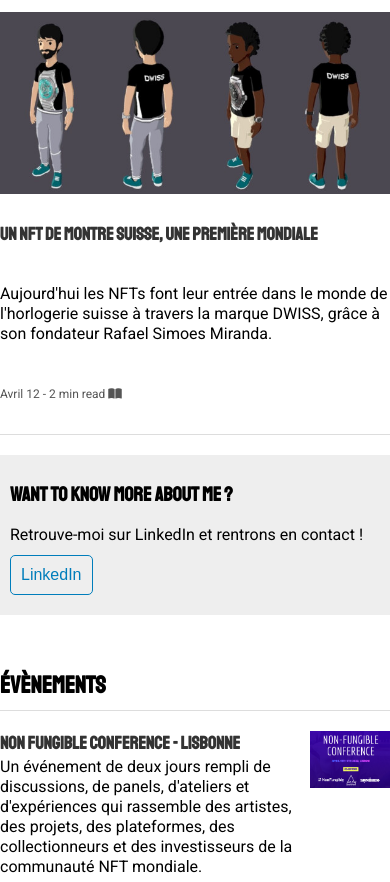
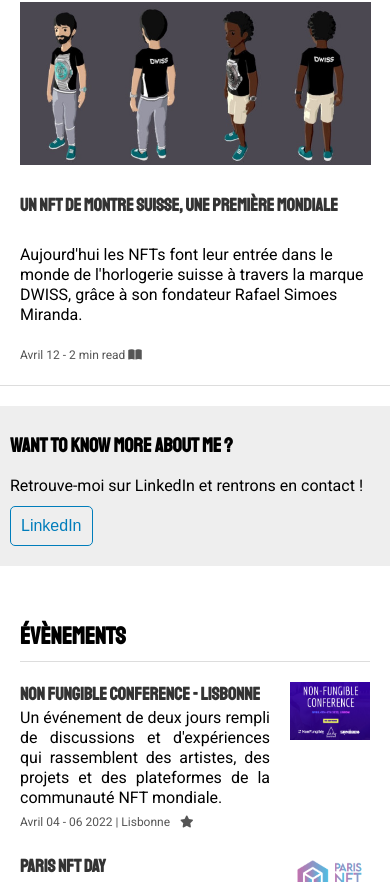
Before and after one commit to arayauchiwa/Rossella-Book, a plain HTML site: page index.html in a window 390 px wide. Shown: the part 1118-2000 px from the top of the page. Drawn offline with Linux system fonts and the light colour scheme.

Commit message:
adapt style mobile

```diff
--- a/css/style.css
+++ b/css/style.css
@@ -19,6 +19,7 @@
 
 .container {
   max-height: 100vh;
+
 }
 
   :root {
@@ -263,6 +264,8 @@ body {
   }
 
 
+
+
   .mx-1 {
     margin-left: 1rem;
     margin-right: 1rem;
--- a/css/style.mobile.css
+++ b/css/style.mobile.css
@@ -86,3 +86,35 @@ header {
   .popular {
     display: none;
   }
+
+  *****************
+  .container {
+    max-width: 100vh;
+  }
+
+  article {
+    margin: 0 2rem;
+  }
+
+  .dwiss {
+    margin: 0 2rem;
+  }
+
+  h2 .underline {
+    margin:  0 2rem;
+  }
+
+  .dwiss-photo {
+    max-width: 90%;
+    margin: 0 2rem;
+
+  }
+
+  h2 {
+    margin: 0 2rem;
+  }
+
+  .event {
+    padding: 0 2rem 0 0;
+    text-align: justify;
+  }
--- a/index.html
+++ b/index.html
@@ -113,14 +113,14 @@
           </p>
         </article>
         <article>
-          <img src="./img/DWISS block-2.jpg" alt="bloc-5" />
-          <a href="https://www.gbnews.ch/un-nft-de-montre-suisse-une-premiere-mondiale/" target="_blank"><h3 class="nft">Un NFT de montre suisse, une première mondiale</h3></a>
-          <p class="article-content">
+          <img class="dwiss-photo" src="./img/DWISS block-2.jpg" alt="bloc-5" />
+          <a class="dwiss" href="https://www.gbnews.ch/un-nft-de-montre-suisse-une-premiere-mondiale/" target="_blank"><h3 class="nft">Un NFT de montre suisse, une première mondiale</h3></a>
+          <p class="article-content dwiss">
             Aujourd'hui les NFTs font leur entrée dans le monde de l'horlogerie
             suisse à travers la marque DWISS, grâce à son fondateur Rafael
             Simoes Miranda.
           </p>
-          <p class="text-hint">
+          <p class="text-hint dwiss">
             Avril 12 - 2 min read
             <!-- <i class="fas fa-star mx-1"></i> -->
             <i class="fa-solid fa-book-open"></i>
@@ -154,10 +154,9 @@
             alt="bloc-6"
           />
           <a href="https://www.nonfungibleconference.com/" target="_blank"><h3>Non fungible conference - Lisbonne</h3></a>
-          <p>
-            Un événement de deux jours rempli de discussions, de panels, d'ateliers et
-            d'expériences qui rassemble des artistes, des projets, des plateformes, des
-            collectionneurs et des investisseurs de la communauté NFT mondiale.
+          <p class="event">
+            Un événement de deux jours rempli de discussions et
+            d'expériences qui rassemblent des artistes, des projets et des plateformes de la communauté NFT mondiale.
           </p>
           <p class="text-hint">
             Avril 04 - 06 2022 | Lisbonne<i class="fas fa-star mx-1"></i>
@@ -170,7 +169,7 @@
             height="50px"
           />
           <a href="https://www.nftday.paris/" target="_blank"><h3>Paris NFT Day</h3></a>
-          <p>
+          <p class="event">
             La journée NFT de Paris est un voyage dans l'activité de NFTS et de l'écosystème Web3.
           </p>
           <p class="text-hint">
@@ -185,7 +184,7 @@
           />
         <a href="https://www.pbwsummit.com/" target="
         _blank"><h3>Paris Blockchain week summit</h3></a>
-          <p>
+          <p class="event">
             Le Paris Blockchain Week Summit est l'événement phare de la Paris Blockchain Week,
             qui rassemble plus de 3000 participants, 70 sponsors, 250 intervenants et 100 partenaires médias.
           </p>
```
